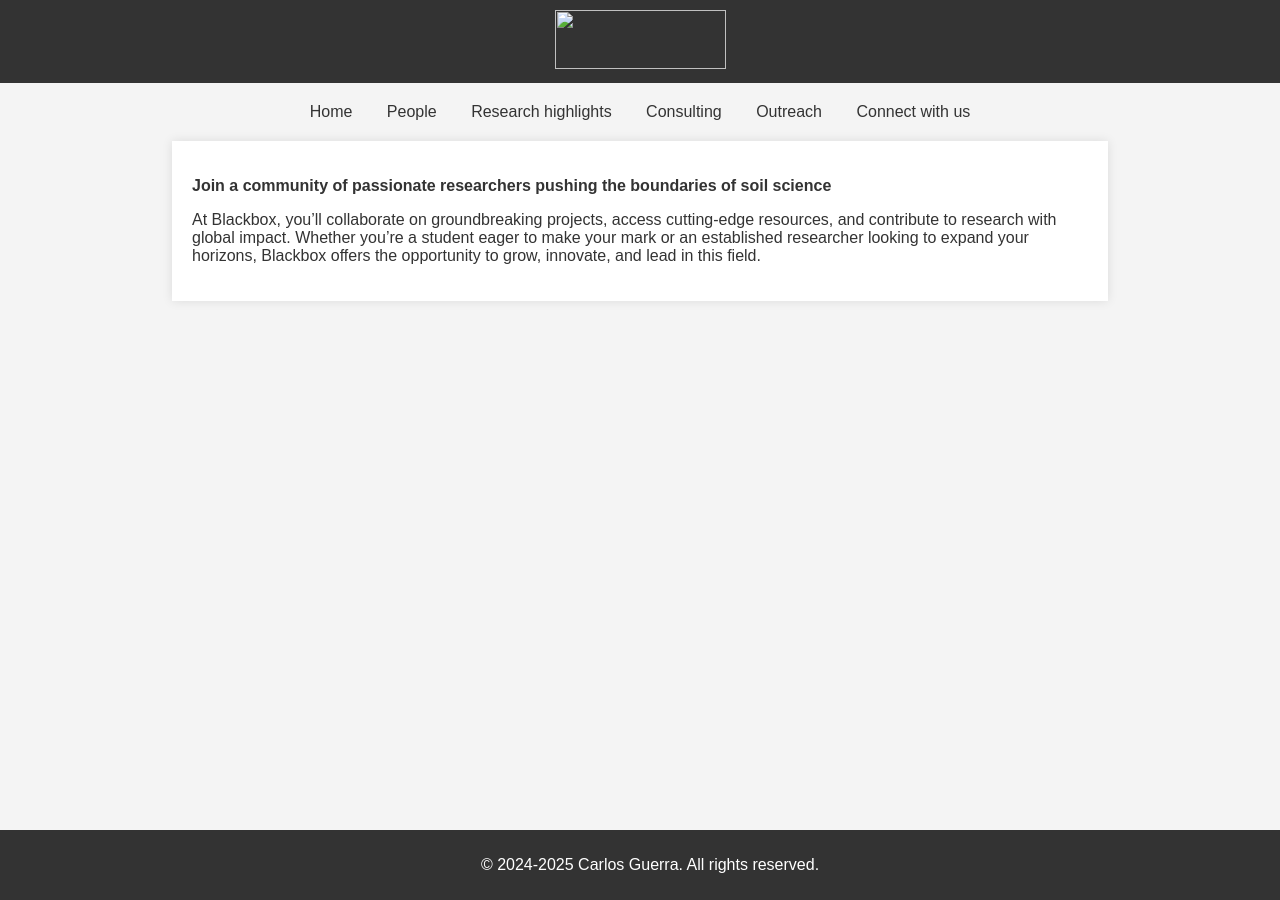
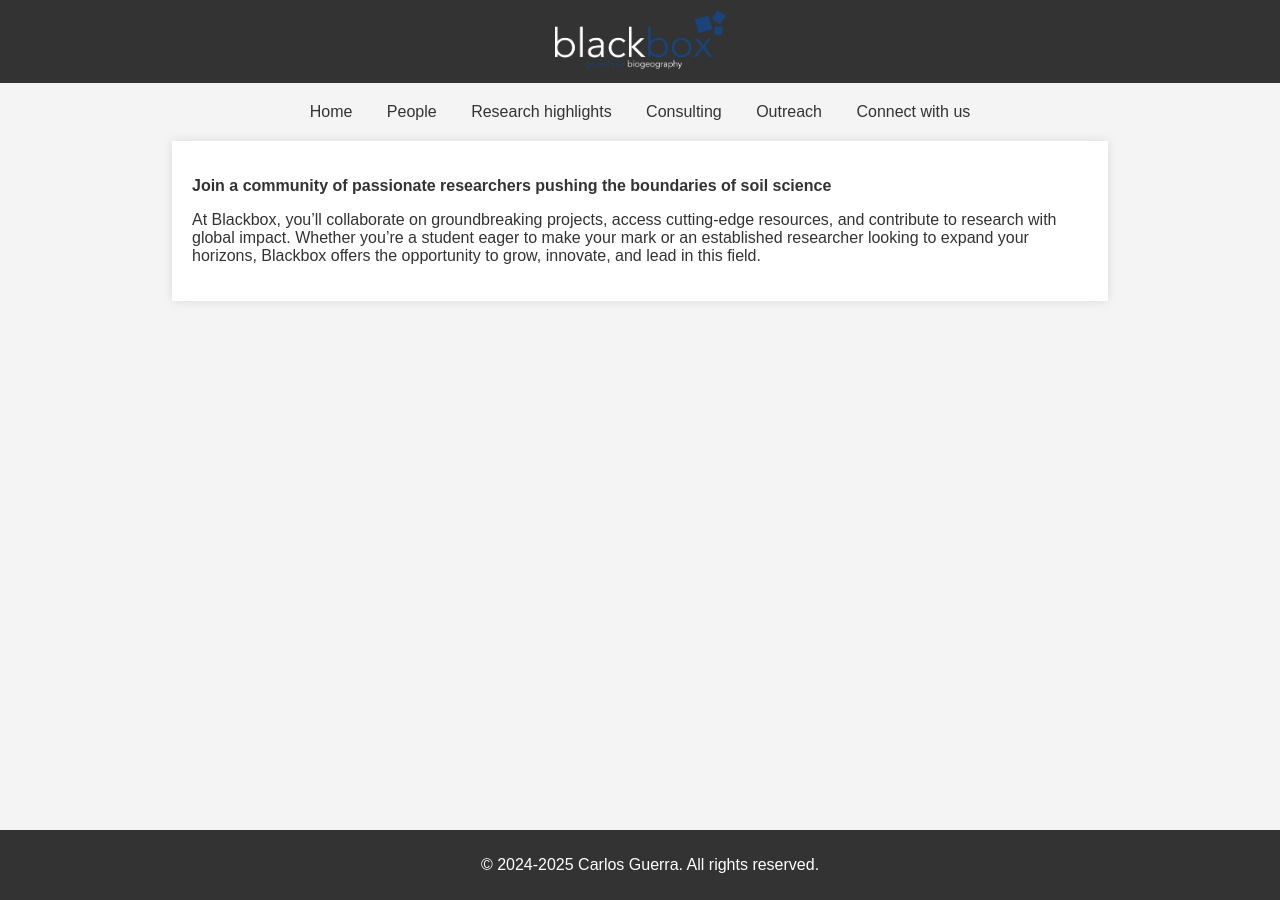
Before and after one commit to Blackboxgeo/blackbox.github.io, a Jekyll site: the page built from rh/index.md, in a window 1280 px wide. Built offline with Jekyll 4.4.1, drawn with Linux system fonts in a browser that asks for light colours.

Commit message:
Images test 2 (And I hope last)

```diff
--- a/_layouts/default.html
+++ b/_layouts/default.html
@@ -72,7 +72,7 @@
 </head>
 <body>
     <header>
-        <img src="blackbox.github.io/layouts/logo_white.png">
+        <img src="logo_white.png">
     </header>
 
     <nav>
```
Also changed, not shown: logo_white.png (renamed from _layouts/logo_white.png), rh/logo_white.png (added).
